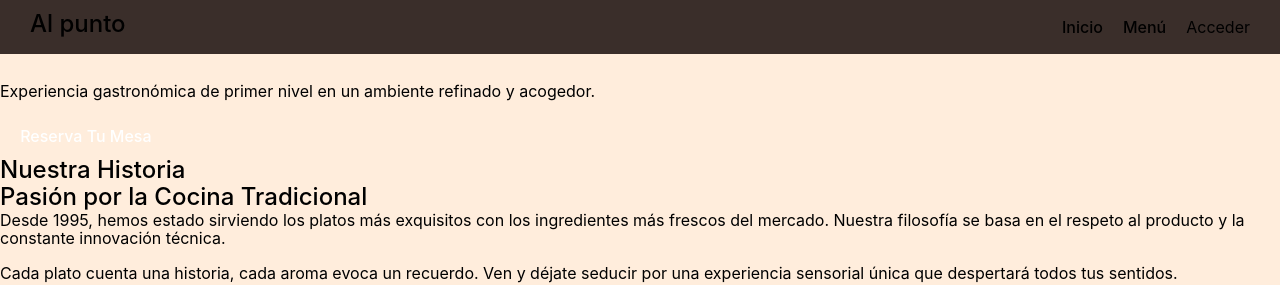
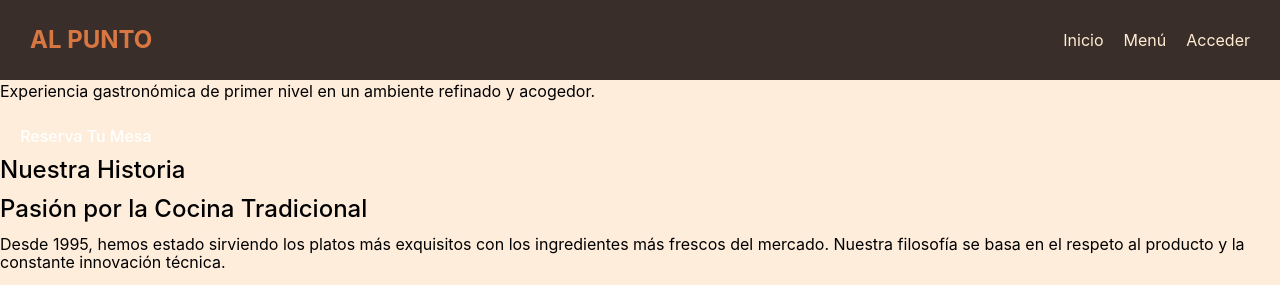
Before and after one commit to pirineocalvo/Al_Punto, a Vue app in the folder frontend/: page / in a window 1280 px wide. Shown: the top 285 px of the page. Built offline with nearby package versions, Linux system fonts and the light colour scheme.

Commit message:
feat(frontend): Se termino menú inicio en pantalla grande

```diff
--- a/frontend/src/Pages/Home/Components/Header.css
+++ b/frontend/src/Pages/Home/Components/Header.css
@@ -1,69 +1,95 @@
-header{
+header {
     position: fixed;
+    height: 80px;
     width: 100%;
     display: flex;
     justify-content: space-between;
+    align-items: center;
     padding: 10px 30px;
     box-sizing: border-box;
     background-color: var(--color-menu-fondo);
+    z-index: 100;
 }
 
-h2{
+header > h2 {
     margin: 0 !important;
+    color: var(--color-principal);
+    font-weight: 700 !important;
 }
 
-nav{
+nav {
     display: flex;
     gap: 20px;
     align-items: center;
 }
 
-.contenedorEnlace{
+nav a,
+.enlaceNav {
+    display: block;
+    padding: 8px 0;
+    text-decoration: none;
+    color: var(--color-menu-texto);
+    cursor: pointer;
+    line-height: 1.4;
     position: relative;
 }
 
-nav a,
-.enlacePadre{
-    display: block;
-    padding: 8px 0;
-    text-decoration: none;
-    color: black;
-    cursor: pointer;
+nav a::after,
+.enlaceNav::after {
+    content: "";
+    position: absolute;
+    left: 0;
+    bottom: 1px;
+    width: 100%;
+    height: 2px;
+    background-color: var(--color-principal);
+    opacity: 0;
+    transition: opacity 0.15s ease;
 }
 
-nav a:hover,
-.submenu a:hover,
-.enlacePadre:hover{
-    border-bottom: 2px solid black;
+nav a:hover::after,
+.enlaceNav:hover::after {
+    opacity: 1;
 }
 
-.menuDesplegable::after{
-    content: "";
-    position: absolute;
-    top: 100%;
-    left: 0;
-    width: 100%;
-    height: 10px;
+
+.submenuItem {
+    white-space: nowrap;
+    border: 0px;
+    padding: 6px 12px;
 }
 
-.submenu{
-    display: none;
-    position: absolute;
-    top: calc(100% + 10px);
-    left: -93px;
-    background-color: wheat;
-    padding: 10px;
-    min-width: 180px;
-    z-index: 1000;
+/* ANT-DESING*/
+
+.dropdownNav .ant-dropdown-menu {
+    min-width: 200px !important;
 }
 
-.menuDesplegable:hover .submenu{
-    display: block;
+
+.ant-dropdown .ant-dropdown-menu {
+    background-color: var(--color-subMenu-fondo);
+    border-radius: 0;
+    padding: 0px !important;
+    color: var(--color-menu-texto) !important;
+}
+.ant-dropdown .ant-dropdown-menu-item {
+    width: 100%;
+    box-sizing: border-box;
 }
 
-.submenu a{
-    display: block;
-    padding: 6px 0;
-    margin: 0;
-    white-space: nowrap;
+.ant-dropdown .ant-dropdown-menu .ant-dropdown-menu-item,
+.ant-dropdown .ant-dropdown-menu .ant-dropdown-menu-submenu-title {
+    padding: 0 !important;
 }
+
+.ant-dropdown .ant-dropdown-menu-item a {
+    color: var(--color-menu-texto) !important;
+    text-decoration: none;
+    border-bottom: 2px solid transparent;
+    transition: border-color 0.15s ease;
+}
+
+.ant-dropdown .ant-dropdown-menu-item:hover,
+.ant-dropdown .ant-dropdown-menu-item a:hover {
+    background-color: var(--color-subMenu-fondo-hover);
+}
--- a/frontend/src/Pages/Home/Components/Header.vue
+++ b/frontend/src/Pages/Home/Components/Header.vue
@@ -1,24 +1,29 @@
 <template>
     <header>
-        <h2>Al punto</h2>
-        <nav  v-if="!pantallaPeque">
-            <div v-for="entrada in (usuarioRegistrado ? menuConLog : menuSinLog)" :key="entrada.label" class="contenedorEnlace" :class="{ menuDesplegable: entrada.subMenu && entrada.subMenu.length }">
+        <h2>AL PUNTO</h2>
+        <nav v-if="!pantallaPeque">
+            <template v-for="entrada in (usuarioRegistrado ? menuConLog : menuSinLog)" :key="entrada.label">
+
                 <RouterLink v-if="!entrada.subMenu || !entrada.subMenu.length" :to="entrada.ruta">
                     {{ entrada.label }}
                 </RouterLink>
 
-                <span v-else class="enlacePadre">
-                    {{ entrada.label }}
-                </span>
+                <a-dropdown v-else placement="bottom" overlayClassName="dropdownNav" :getPopupContainer="(element) => element.parentElement" :align="{ offset: [0, 20] }">
+                    <span class="enlaceNav">
+                        {{ entrada.label }}
+                    </span>
+                    <template #overlay>
+                        <a-menu>
+                            <a-menu-item v-for="subEntrada in entrada.subMenu" :key="subEntrada.ruta">
+                                <RouterLink :to="subEntrada.ruta" class="submenuItem">
+                                    {{ subEntrada.label }}
+                                </RouterLink>
+                            </a-menu-item>
+                        </a-menu>
+                    </template>
+                </a-dropdown>
 
-                <div v-if="entrada.subMenu && entrada.subMenu.length" class="submenu">
-                    <div v-for="subEntrada in entrada.subMenu" :key="subEntrada.label">
-                        <RouterLink :to="subEntrada.ruta">
-                            {{ subEntrada.label }}
-                        </RouterLink>
-                    </div>
-                </div>
-            </div>
+            </template>
         </nav>
     </header>
 </template>
@@ -28,12 +33,8 @@ import { ref, computed, onMounted, onUnmounted } from 'vue'
 import './Header.css'
 
 const tamanoPantalla = ref(window.innerWidth)
-
 const pantallaPeque = computed(() => tamanoPantalla.value < 768)
-
-const actualizarTamanoPantalla = () => {
-    tamanoPantalla.value = window.innerWidth
-}
+const actualizarTamanoPantalla = () => { tamanoPantalla.value = window.innerWidth }
 
 onMounted(() => window.addEventListener('resize', actualizarTamanoPantalla))
 onUnmounted(() => window.removeEventListener('resize', actualizarTamanoPantalla))
--- a/frontend/src/index.css
+++ b/frontend/src/index.css
@@ -5,7 +5,7 @@
   --color-texto-principal: ;
   --color-texto-secundario: ;
 
-  --color-principal: ;
+  --color-principal: #D97742;
   --color-principal-hover: ;
   --color-principal-texto: ;
 
@@ -20,7 +20,9 @@
   --color-enlace: ;
 
   --color-menu-fondo: #3A2E2A ;
-  --color-menu-texto: ;
+  --color-subMenu-fondo:var(--color-menu-fondo);
+  --color-subMenu-fondo-hover: #6e5851;
+  --color-menu-texto: #FFECD1;
 
   --color-footer-fondo: ;
   --color-footer-texto: ;
@@ -30,16 +32,6 @@
   --color-reserva: ;
 }
 
-a {
-  font-weight: 500;
-  color: var(--color-primary);
-  text-decoration: inherit;
-  transition: color var(--transition-fast);
-}
-
-a:hover {
-  color: var(--color-primary-hover);
-}
 
 body {
   margin: 0;
```
